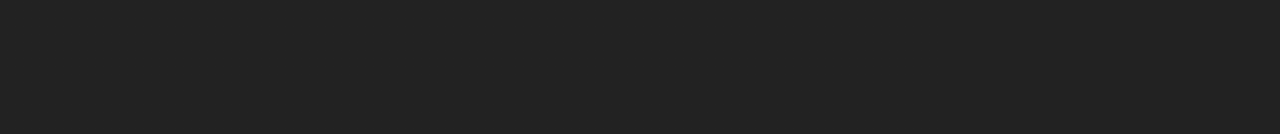
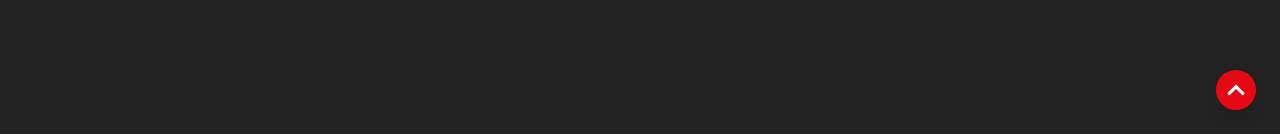
Before and after one commit to nikhilsuresh400/movies-website, a React (Vite) app: page / in a window 1280 px wide. Shown: the part 666-800 px from the top of the page. Built offline with nearby package versions, Linux system fonts and the light colour scheme; a web font is replaced by a local one.

Commit message:
feat: add ScrollToTop component for improved navigation

```diff
--- a/src/App.jsx
+++ b/src/App.jsx
@@ -2,15 +2,17 @@
 import Navbar from './components/Navbar'
 import MovieContent from './components/MovieContent'
 import Footer from './components/Footer'
+import ScrollToTop from './components/ScrollToTop'
 
 const App = () => {
   return (
     <div className='min-h-screen text-primaryText-dark text-sm'>
       <Navbar />
-      <main>
-        <MovieContent />
-      </main>
+              <main>
+                <MovieContent />
+              </main>
       <Footer />
+      <ScrollToTop />
     </div>
   )
 }
--- /dev/null
+++ b/src/components/ScrollToTop.jsx
@@ -0,0 +1,20 @@
+import React from 'react'
+import { FaChevronUp } from 'react-icons/fa'
+import { PiArrowFatUpFill } from 'react-icons/pi'
+
+const ScrollToTop = () => {
+    return (
+        <div className='fixed bottom-6 right-6 z-40'>
+            <button
+                type='button'
+                className={`bg-theme-red hover:bg-theme-darkred text-primaryText-dark p-2.5 rounded-full shadow-lg transition-all duration-300 focus:outline-none`}
+            >
+                <FaChevronUp
+                        className='h-5 w-5'
+                />
+            </button>
+        </div>
+    )
+}
+
+export default ScrollToTop
```
